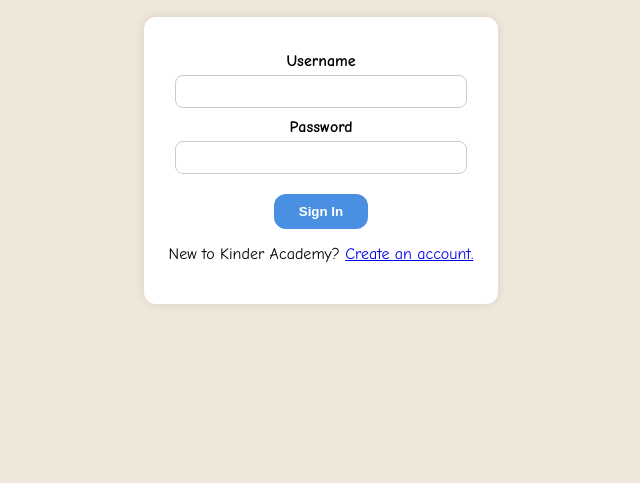
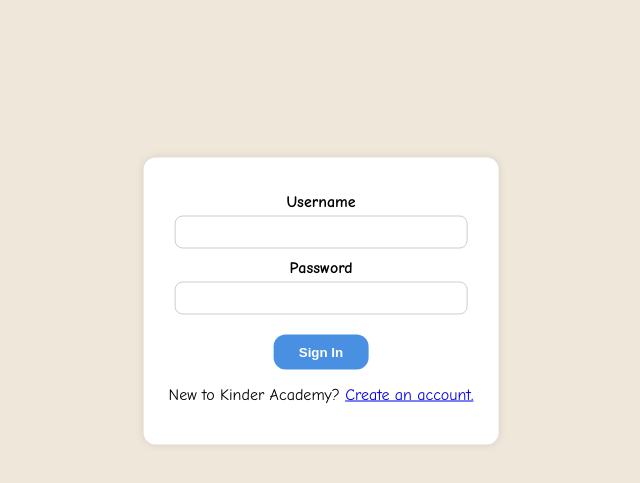
Before and after one commit to sayerjsmith/KinderAcademy, a plain HTML site: page index.html in a window 1280 px wide. Shown: the part 99-582 px from the top of the page, without its empty margins (319-959 px from the left). Drawn offline with Linux system fonts and the light colour scheme.

Commit message:
Update style.css

```diff
--- a/style.css
+++ b/style.css
@@ -10,13 +10,16 @@ header h1 {
   margin-bottom: 20px;
 }
 
-#signup-box, #loginbox, #dashboard-buttons {
+#signup-box, #loginbox {
   background: white;
-  display: inline-block;
   padding: 25px;
   border-radius: 12px;
   box-shadow: 0 0 10px rgba(0,0,0,0.1);
   min-width: 300px;
+  position: absolute;
+  top: 50%;
+  left: 50%;
+  transform: translate(-50%, -50%);
 }
 
 label p {
```
